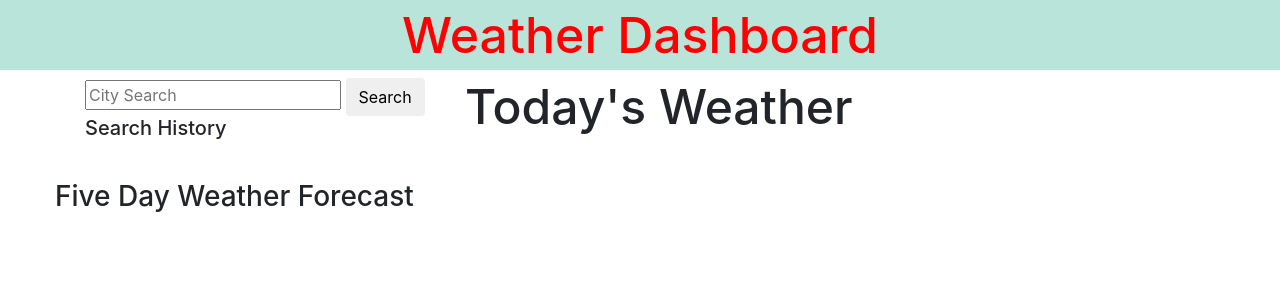
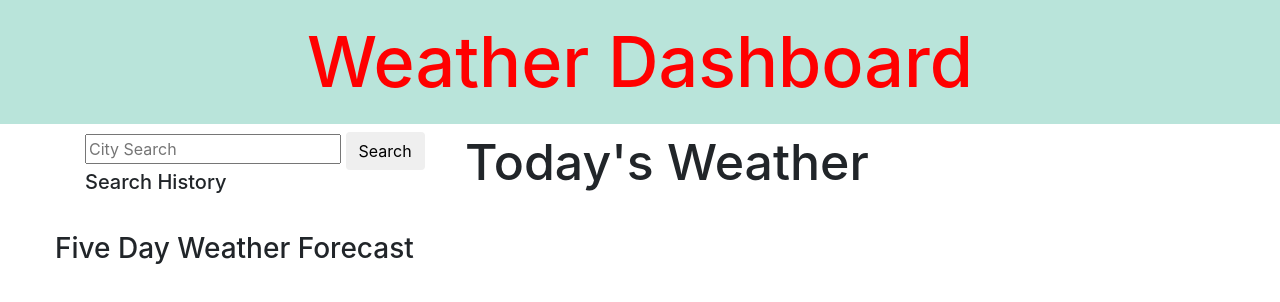
Before and after one commit to mdRashed30/06-Weekly-challenge-Weather-dashboard, a plain HTML site: page index.html in a window 1280 px wide. Drawn offline with nearby package versions, Linux system fonts and the light colour scheme.

Commit message:
update css file

```diff
--- a/develop/style.css
+++ b/develop/style.css
@@ -6,18 +6,18 @@ body {
 
 h1 {
     background-color: hsl(166, 45%, 81%);
-    font-size: 50px;
+    font-size: 70px;
     color: red;
     text-align: center;
-    padding: 5px;
+    padding: 20px;
 }
 
 h2 {
-    font-size: 3rem;
+    font-size: 50px;
 }
 
 h3 {
-    margin-top: 2rem;
+    margin-top: 30px;
 }
 
 #five-day-forecast {
@@ -42,9 +42,9 @@ h3 {
 }
 
 .city-name {
-    font-size: 3rem;
+    font-size: 50px;
 }
 
 .day-name {
-    font-size: 1.5rem;
+    font-size: 25px;
 }
```
